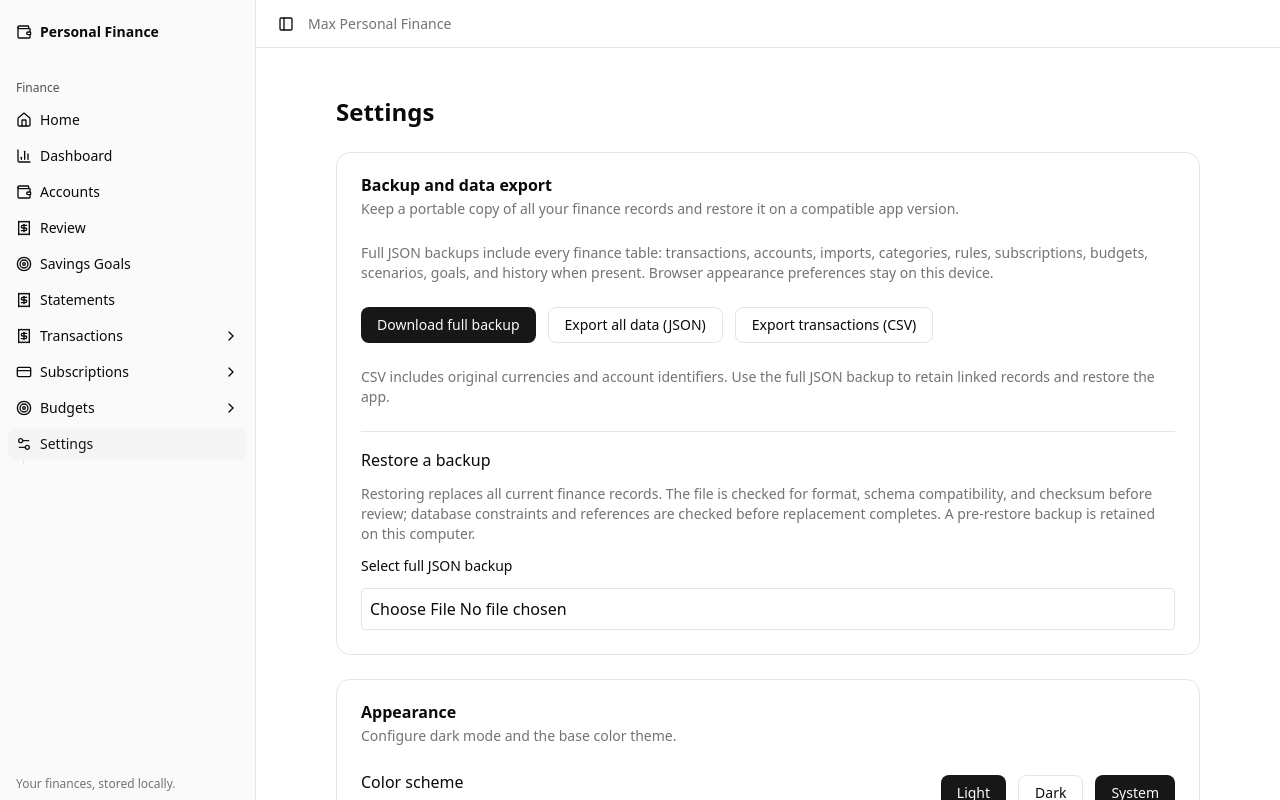
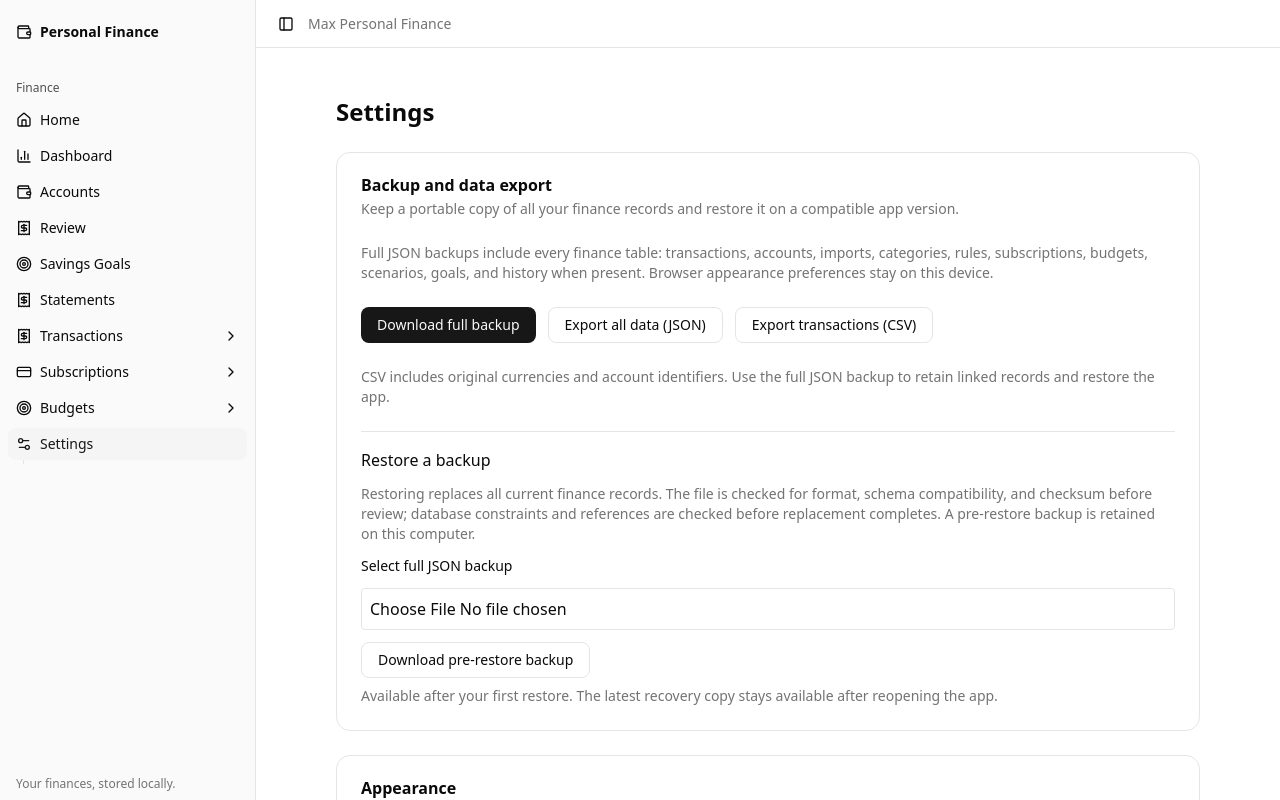
Before and after one commit to MaximilianLS98/personal-finance-app, a Next.js app: page /settings in a window 1280 px wide. Shown: the top 800 px of the page. Built offline with nearby package versions, Linux system fonts and the light colour scheme.

Commit message:
fix(backups): keep pre-restore recovery accessible after reopening settings

```diff
--- a/src/app/components/BackupSettings.tsx
+++ b/src/app/components/BackupSettings.tsx
@@ -25,7 +25,6 @@ export function BackupSettings() {
 	const [success, setSuccess] = useState('');
 	const [confirmOpen, setConfirmOpen] = useState(false);
 	const [confirmation, setConfirmation] = useState('');
-	const [restored, setRestored] = useState(false);
 	async function validate(file?: File) {
 		setBackup(null);
 		setPreview(null);
@@ -76,7 +75,6 @@ export function BackupSettings() {
 			setSuccess(
 				`Restored ${body.restored.totalRecords} records. A backup of the previous data was saved automatically.`,
 			);
-			setRestored(true);
 			setBackup(null);
 			setPreview(null);
 			setConfirmation('');
@@ -166,11 +164,15 @@ export function BackupSettings() {
 						</p>
 					)}
 					{success && <p role='status'>{success}</p>}
-					{restored && (
+					<div className='space-y-2'>
 						<Button asChild variant='outline'>
 							<a href='/api/backups?safety=latest'>Download pre-restore backup</a>
 						</Button>
-					)}
+						<p className='text-sm text-muted-foreground'>
+							Available after your first restore. The latest recovery copy stays available after
+							reopening the app.
+						</p>
+					</div>
 				</div>
 				<Dialog
 					open={confirmOpen}
```
Also changed, not shown: 1 other file (tests, documents, lock files or other folders).
